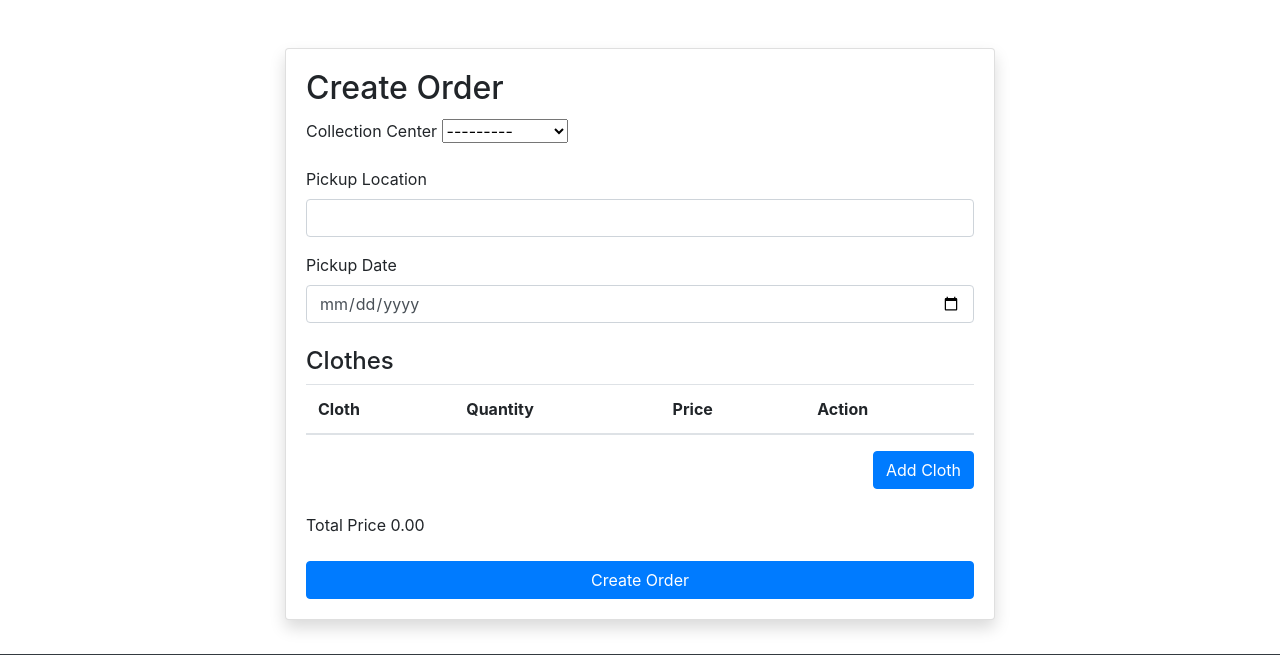
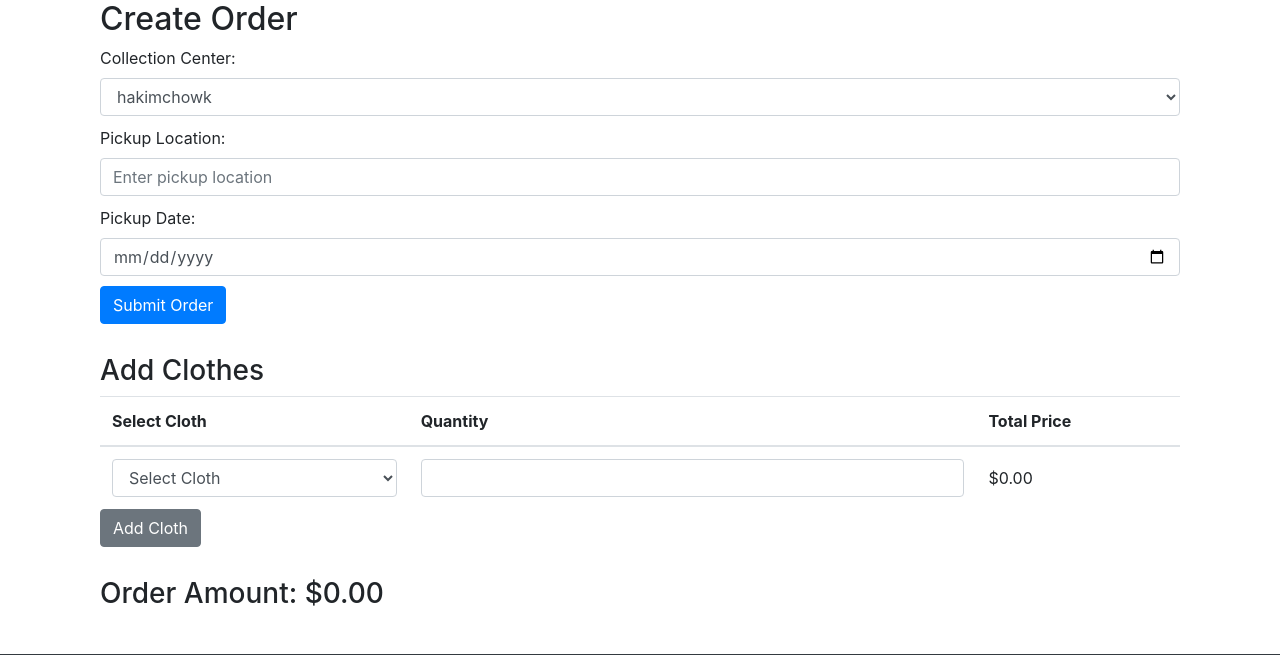
Before and after one commit to sijan8s3/WashPro-Laundry, a Django app: page /dashboard/order/create/ in a window 1280 px wide. Shown: the part 58-713 px from the top of the page. Run offline with Django 4.2, Linux system fonts and the light colour scheme; data comes from the database, SQL or seed files in the repository; both versions use the stored data as it was after the commit; lists and menus that the app fills with data are empty; some libraries are stand-ins or nearby versions.

Commit message:
order detail

```diff
--- a/laundarysystem/dashboard/forms.py
+++ b/laundarysystem/dashboard/forms.py
@@ -47,3 +47,17 @@
     class Meta:
         model = Subscription
         fields = ['name', 'price', 'pickup', 'validity', 'weight']
+
+
+
+from django.forms import inlineformset_factory
+
+class OrderForm(forms.ModelForm):
+    class Meta:
+        model = Order
+        fields = ['collection_center', 'pickup_location', 'pickup_date', 'status']
+        widgets = {
+            'status': forms.HiddenInput(attrs={'value': 'pending'}),
+        }
+
+OrderItemFormSet = inlineformset_factory(Order, OrderItem, fields=('cloth', 'quantity'), extra=1)
--- a/laundarysystem/dashboard/templates/dashboard/create_order.html
+++ b/laundarysystem/dashboard/templates/dashboard/create_order.html
@@ -1,187 +1,162 @@
 {% extends 'base.html' %}
 
 {% block content %}
+<style>
+  .order-form {
+    margin-bottom: 30px;
+  }
+
+  .order-form .form-group {
+    margin-bottom: 10px;
+  }
+
+  .order-items {
+    margin-bottom: 30px;
+  }
+
+  .order-items table {
+    margin-bottom: 0;
+  }
+
+  .order-items table th,
+  .order-items table td {
+    vertical-align: middle;
+  }
+
+  .order-items-total {
+    margin-top: 30px;
+  }
+
+  .alert {
+    margin-top: 10px;
+  }
+</style>
+
 <div class="container">
-  <div class="row justify-content-center mt-5">
-    <div class="col-lg-8">
-      <div class="card shadow">
-        <div class="card-body">
-          <h2 class="card-title">Create Order</h2>
-          {% if messages %}
+  <h2>Create Order</h2>
+  <form method="post" class="order-form">
+    {% csrf_token %}
+    {% if error %}
     <div class="alert alert-danger" role="alert">
-            {% for message in messages %}
-            {{ message }}
-            {% endfor %}
+      {{ error }}
     </div>
     {% endif %}
-          <form method="post">
-            {% csrf_token %}
-
+    {% if success %}
+    <div class="alert alert-success" role="alert">
+      {{ success }}
+    </div>
+    {% endif %}
     <div class="form-group">
-              <label for="collection_center">Collection Center</label>
-              {{ order_form.collection_center }}
+      <label for="collection_center">Collection Center:</label>
+      <select class="form-control" id="collection_center" name="collection_center">
+        {% for center in collection_centers %}
+        <option value="{{ center.id }}">{{ center.name }}</option>
+        {% endfor %}
+      </select>
     </div>
-
     <div class="form-group">
-              <label for="pickup_location">Pickup Location</label>
-              <input type="text" class="form-control" id="pickup_location" name="pickup_location" required>
+      <label for="pickup_location">Pickup Location:</label>
+      <input type="text" class="form-control" id="pickup_location" name="pickup_location" placeholder="Enter pickup location" required>
     </div>
-
     <div class="form-group">
-              <label for="pickup_date">Pickup Date</label>
+      <label for="pickup_date">Pickup Date:</label>
       <input type="date" class="form-control" id="pickup_date" name="pickup_date" required>
     </div>
+    <button type="submit" class="btn btn-primary">Submit Order</button>
+  </form>
 
-            <h4 class="mt-4">Clothes</h4>
-            <table class="table" id="cloth-table">
+  <div class="order-items">
+    <h3>Add Clothes</h3>
+    <table class="table table-hover">
       <thead>
         <tr>
-                  <th>Cloth</th>
+          <th>Select Cloth</th>
           <th>Quantity</th>
-                  <th>Price</th>
-                  <th>Action</th>
+          <th>Total Price</th>
         </tr>
       </thead>
-              <tbody>
-                {% for form in order_cloth_form %}
-                <tr class="form-row">
+      <tbody id="cloth-table-body">
+        <tr id="cloth-row-1">
           <td>
-                    <select name="{{ form.cloth.html_name }}" class="form-control cloth-select" required>
+            <select class="form-control cloth-select" name="cloth_1" required>
+              <option value="">Select Cloth</option>
               {% for cloth in clothes %}
-                      <option value="{{ cloth.pk }}" data-price="{{ cloth.offer_price }}">{{ cloth.name }}</option>
+              <option value="{{ cloth.id }}" data-price="{{ cloth.offer_price }}">{{ cloth.name }}</option>
               {% endfor %}
             </select>
           </td>
           <td>
-                    <input type="number" class="form-control quantity-input" name="{{ form.quantity.html_name }}"
-                      min="1" value="1" required>
+            <input type="number" class="form-control quantity-input" name="quantity_1" min="1" required>
           </td>
-                  <td class="subtotal"></td>
-                  <td class="text-center">
-                    <span class="remove-cloth" onclick="removeClothRow(this)"><i
-                        class="fas fa-times text-danger"></i></span>
-                  </td>
+          <td class="total-price" id="total-price-1">$0.00</td>
         </tr>
-                {% endfor %}
       </tbody>
     </table>
-
-            <div class="text-right mb-4">
-              <button type="button" class="btn btn-primary" id="add-cloth-btn">Add Cloth</button>
+    <button type="button" class="btn btn-secondary" id="add-cloth-btn">Add Cloth</button>
   </div>
 
-            <div class="form-group">
-              <label for="total_price">Total Price</label>
-              <span id="total_price"></span>
-            </div>
-
-            <button type="submit" class="btn btn-primary btn-block">Create Order</button>
-          </form>
-        </div>
-      </div>
-    </div>
+  <div class="order-items-total">
+    <h3>Order Amount: <span id="order-amount">$0.00</span></h3>
   </div>
 </div>
 
+<!-- Add JavaScript code to handle cloth selection and calculate total price -->
 <script>
-  var addButton = document.getElementById("add-cloth-btn");
-  var formset = document.getElementById("cloth-table");
-  var formCount = {{ order_cloth_form|length }};
+  document.addEventListener('DOMContentLoaded', function() {
+    const addClothButton = document.querySelector('#add-cloth-btn');
+    const clothTableBody = document.querySelector('#cloth-table-body');
+    let clothRowCounter = 1;
 
-  addButton.addEventListener("click", function () {
-    formCount++;
-
-    // Create a new table row
-    var tableRow = document.createElement("tr");
-    tableRow.className = "form-row";
-
-    // Create cell for cloth selection
-    var clothInputCell = document.createElement("td");
-    var clothInput = document.createElement("select");
-    clothInput.name = "order_cloth_form-" + formCount + "-cloth";
-    clothInput.className = "form-control cloth-select";
-    clothInput.innerHTML = '{{ cloth_choices }}';
-
-    // Add cloth options
+    addClothButton.addEventListener('click', function() {
+      clothRowCounter++;
+      const newClothRow = `
+        <tr id="cloth-row-${clothRowCounter}">
+          <td>
+            <select class="form-control cloth-select" name="cloth_${clothRowCounter}" required>
+              <option value="">Select Cloth</option>
               {% for cloth in clothes %}
-    var option = document.createElement("option");
-    option.value = "{{ cloth.pk }}";
-    option.text = "{{ cloth.name }}";
-    option.setAttribute('data-price', "{{ cloth.offer_price }}");
-    clothInput.appendChild(option);
+              <option value="{{ cloth.id }}" data-price="{{ cloth.offer_price }}">{{ cloth.name }}</option>
               {% endfor %}
-
-    clothInputCell.appendChild(clothInput);
-
-    // Create cell for quantity input
-    var quantityInputCell = document.createElement("td");
-    var quantityInput = document.createElement("input");
-    quantityInput.type = "number";
-    quantityInput.className = "form-control quantity-input";
-    quantityInput.name = "order_cloth_form-" + formCount + "-quantity";
-    quantityInput.min = "1";
-    quantityInput.value = "1";
-    quantityInput.required = true;
-    quantityInputCell.appendChild(quantityInput);
-
-    // Create cell for price subtotal
-    var priceCell = document.createElement("td");
-    priceCell.className = "subtotal";
-
-    // Create cell for action (remove button)
-    var actionCell = document.createElement("td");
-    actionCell.className = "text-center";
-    var removeClothSpan = document.createElement("span");
-    removeClothSpan.className = "remove-cloth";
-    removeClothSpan.onclick = function () {
-      removeClothRow(this);
-    };
-    var removeClothIcon = document.createElement("i");
-    removeClothIcon.className = "fas fa-times text-danger";
-    removeClothSpan.appendChild(removeClothIcon);
-    actionCell.appendChild(removeClothSpan);
-
-    // Append cells to the table row
-    tableRow.appendChild(clothInputCell);
-    tableRow.appendChild(quantityInputCell);
-    tableRow.appendChild(priceCell);
-    tableRow.appendChild(actionCell);
-
-    // Append the table row to the table body
-    formset.querySelector("tbody").appendChild(tableRow);
+            </select>
+          </td>
+          <td>
+            <input type="number" class="form-control quantity-input" name="quantity_${clothRowCounter}" min="1" required>
+          </td>
+          <td class="total-price" id="total-price-${clothRowCounter}">$0.00</td>
+        </tr>
+      `;
+      clothTableBody.insertAdjacentHTML('beforeend', newClothRow);
     });
 
-  function updatePrices() {
-    var total = 0;
-    var rows = formset.querySelectorAll(".form-row");
+    clothTableBody.addEventListener('input', function(event) {
+      if (event.target.classList.contains('quantity-input') || event.target.classList.contains('cloth-select')) {
+        const clothRow = event.target.closest('tr');
+        const quantityInput = clothRow.querySelector('.quantity-input');
+        const totalPriceCell = clothRow.querySelector('.total-price');
 
-    rows.forEach(function (row) {
-      var clothSelect = row.querySelector(".cloth-select");
-      var quantityInput = row.querySelector(".quantity-input");
-      var priceCell = row.querySelector(".subtotal");
+        const clothSelect = clothRow.querySelector('.cloth-select');
+        const selectedOption = clothSelect.options[clothSelect.selectedIndex];
+        const clothPrice = selectedOption.getAttribute('data-price');
+        const quantity = parseInt(quantityInput.value);
+        const totalPrice = (quantity * clothPrice).toFixed(2);
 
-      var price = parseFloat(clothSelect.options[clothSelect.selectedIndex].getAttribute('data-price'));
-      var quantity = parseFloat(quantityInput.value);
-      var subtotal = price * quantity;
-
-      total += subtotal;
-      priceCell.textContent = subtotal.toFixed(2);
+        totalPriceCell.textContent = `$${totalPrice}`;
+        calculateOrderAmount();
+      }
     });
 
-    document.getElementById("total_price").textContent = total.toFixed(2);
+    function calculateOrderAmount() {
+      const totalPriceCells = document.querySelectorAll('.total-price');
+      let orderAmount = 0;
+
+      totalPriceCells.forEach(function(totalPriceCell) {
+        const totalPrice = parseFloat(totalPriceCell.textContent.substring(1));
+        orderAmount += totalPrice;
+      });
+
+      const orderAmountSpan = document.querySelector('#order-amount');
+      orderAmountSpan.textContent = `$${orderAmount.toFixed(2)}`;
     }
-
-  updatePrices();
-
-  formset.addEventListener("change", updatePrices);
-  formset.addEventListener("input", updatePrices);
-
-  function removeClothRow(element) {
-    // Find the parent row and remove it
-    var row = element.parentNode.parentNode;
-    row.parentNode.removeChild(row);
-    updatePrices();
-  }
+  });
 </script>
-
 {% endblock %}
--- a/laundarysystem/dashboard/templates/dashboard/home.html
+++ b/laundarysystem/dashboard/templates/dashboard/home.html
@@ -140,7 +140,7 @@
         </thead>
         <tbody>
           {% for order in orders %}
-          <tr>
+          <tr onclick="window.location.href='{% url 'dashboard:order_details' order.pk %}'" >
             <td>{{ order.pk }}</td>
             <td>{{ order.user }}</td>
             <td>{{ order.collection_center }}</td>
@@ -159,6 +159,7 @@
               </button>
             </td>
           </tr>
+
           <div class="modal fade" id="orderModal{{ order.pk }}" tabindex="-1" aria-labelledby="orderModalLabel{{ order.pk }}" aria-hidden="true">
             <div class="modal-dialog modal-dialog-centered">
               <div class="modal-content">
@@ -176,6 +177,7 @@
                   <p>Status: {{ order.status }}</p>
                 </div>
                 <div class="modal-footer">
+                  <button type="button" class="btn btn-primary" onclick="window.location.href='{% url 'dashboard:order_details' order.pk %}'" > View Details</button>
                   <button type="button" class="btn btn-secondary" data-dismiss="modal">Close</button>
                   {% if user.user_type == 'admin' %}
                   <button type="button" class="btn btn-primary">Edit</button>
--- a/laundarysystem/dashboard/urls.py
+++ b/laundarysystem/dashboard/urls.py
@@ -6,6 +6,8 @@
 urlpatterns = [
     path('', views.home, name='home'),
     path('order/create/', views.create_order, name='create_order'),
+    path('order/update/<int:order_id>/', views.create_order, name='update_order'),
+
     path('order/<int:order_id>/', views.order_details, name='order_details'),
 
     path('collection_center/create/', views.create_collection_center, name='create_collection_center'),
--- a/laundarysystem/dashboard/views.py
+++ b/laundarysystem/dashboard/views.py
@@ -2,7 +2,7 @@
 from django.contrib.auth.decorators import login_required
 from django.shortcuts import redirect
 from django.contrib.auth import logout
-from .forms import OrderForm, OrderClothForm, OrderClothFormSet, ClothForm, ClothCategoryForm, SubscriptionForm
+from .forms import OrderForm, OrderClothForm, OrderClothFormSet, ClothForm, ClothCategoryForm, SubscriptionForm, OrderItemFormSet
 from base.models import Order, Clothes, CollectionCenter, Cloth_Category, OrderItem, Subscription
 from django.contrib import messages
 from accounts.models import CustomUser
@@ -43,51 +43,37 @@
     return render(request=request, template_name='dashboard/home.html', context=context)
 
 
-def create_order(request):
+
+def create_order(request, order_id=None):
+    collection_centers = CollectionCenter.objects.all()
+    clothes = Clothes.objects.all()
+
+    if order_id:
+        order = get_object_or_404(Order, id=order_id)
+    else:
+        order = None
+
     if request.method == 'POST':
-        order_form = OrderForm(request.POST)
-        formset = OrderClothFormSet(request.POST)
+        form = OrderForm(request.POST, instance=order)
+        formset = OrderItemFormSet(request.POST, instance=order, queryset=OrderItem.objects.none())
+        if form.is_valid() and formset.is_valid():
+            order = form.save()
+            formset.instance = order
+            formset.save()
+            return redirect('dashboard:order_detail', order_id=order.id)
+    else:
+        form = OrderForm(instance=order)
+        formset = OrderItemFormSet(instance=order, queryset=OrderItem.objects.none())
 
-        if order_form.is_valid():
-            order = order_form.save(commit=False)
-            order.user = request.user
-            order.save()
-        else:
-            print(order_form.errors)
-
-        if formset.is_valid():
-            # Process the formset
-            print('nice')
-        else:
-            print(formset.errors)
-
-
-        if order_form.is_valid() and formset.is_valid():
-            order = order_form.save(commit=False)
-            order.user = request.user
-            order.save()
-
-            for form in formset:
-                cloth = form.cleaned_data['cloth']
-                quantity = form.cleaned_data['quantity']
-                OrderItem.objects.create(order=order, cloth=cloth, quantity=quantity)
-
-            messages.success(request, 'Order created successfully.')
-            return redirect('dashboard:order_detail', pk=order.pk)
-        else:
-            messages.error(request, 'Failed to create the order. Please check the form.')
-
-    else:
-        order_form = OrderForm()
-        formset = OrderClothFormSet()
-    clothes = Clothes.objects.all()
     context = {
-        'order_form': order_form,
+        'form': form,
         'formset': formset,
+        'order': order,
+        'collection_centers': collection_centers,
         'clothes': clothes,
     }
+    return render(request, 'dashboard/create_order.html', context)
 
-    return render(request, 'dashboard/create_order.html', context)
 
 
 
```
Also changed, not shown: laundarysystem/base/models.py (+10 -1 lines), laundarysystem/dashboard/templates/dashboard/order_details.html (+138 -0 lines), laundarysystem/db.sqlite3. Lines whose indentation alone changed are shown as unchanged.
